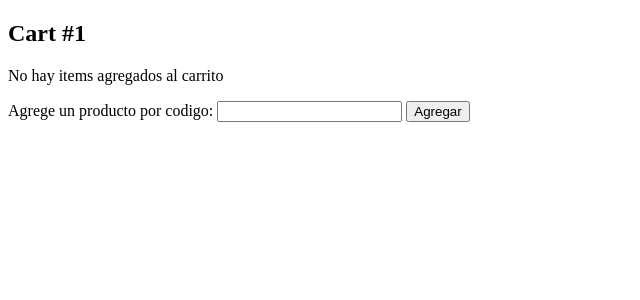
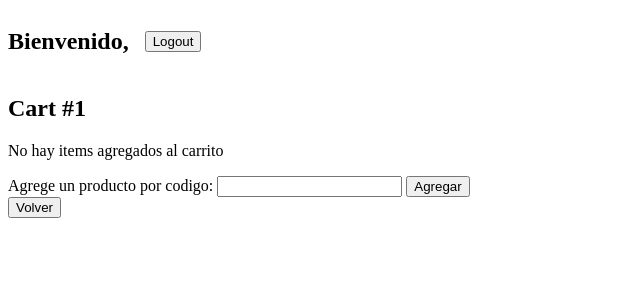
Before and after one commit to BenjaminZapata/CursoBackEnd, a Node server app: page /api/carts/600000000000000000000001 in a window 1280 px wide. Shown: the top 300 px of the page, without its empty margins (0-640 px from the left). Run offline with Node 20, Linux system fonts and the light colour scheme; the visitor is signed in with stand-in values (Sample User, id 1); tables that the repository leaves empty hold one stand-in row (values such as "Sample post"); some libraries are stand-ins or nearby versions.

Commit message:
22/05 10:49

```diff
--- a/ProyectoFinal/src/routes/carts.router.js
+++ b/ProyectoFinal/src/routes/carts.router.js
@@ -76,6 +76,8 @@
     res.status(404).send(`No existe el carrito con id ${cid}`)
     return
   }
+  // Agregamos la informacion del usuario
+  data[0].user = req.session.user[0]
   res.render('carts', data[0])
 })
 
@@ -104,6 +106,7 @@
   res.status(200).send(`Producto de codigo ${pid} eliminado del carrito con id ${cid} con exito`)
 })
 
+// MODIFICAMOS LA CANTIDAD DE UN PRODUCTO EN EL CARRITO
 router.put('/:cid/products/:pid', async (req, res) => {
   let cid = req.params.cid
   let pid = req.params.pid
--- a/ProyectoFinal/src/routes/login.router.js
+++ b/ProyectoFinal/src/routes/login.router.js
@@ -1,5 +1,4 @@
 import { Router } from "express"
-import session from "express-session"
 import userModel from '../models/user.model.js'
 
 const router = Router()
@@ -21,7 +20,7 @@
   let password = req.params.password
   let userData = await userModel.find({ usuario: {$eq: user}, contraseña: {$eq: password}})
   if (userData.length == 0){
-    return res.status(400).send('El usuario no existe o los datos son invalidos')
+    return res.status(401).send('El usuario no existe o los datos son invalidos')
   }
   req.session.user = userData
   res.redirect('/api/products')
--- a/ProyectoFinal/src/views/carts.handlebars
+++ b/ProyectoFinal/src/views/carts.handlebars
@@ -1,3 +1,7 @@
+<nav style="display: flex; align-items: center; gap: 1em;">
+  <h1>Bienvenido, {{user.rol}} {{user.usuario}}</h1>
+  <button onclick="logout()">Logout</button>
+</nav>
 <section>
   <h2>Cart #{{id}}</h2>
   {{#unless productos}}
@@ -14,6 +18,7 @@
       <input name="codigo">
       <button type="submit">Agregar</button>
     </form>
+    <a href="/api/products"><button>Volver</button></a>
   </footer>
 </section>
 
--- a/ProyectoFinal/src/views/product.handlebars
+++ b/ProyectoFinal/src/views/product.handlebars
@@ -1,5 +1,11 @@
+<nav style="display: flex; align-items: center; gap: 1em;">
+  <h1>Bienvenido, {{user.rol}} {{user.usuario}}</h1>
+  <button onclick="logout()">Logout</button>
+</nav>
 <section>
   <h2>{{this.nombre}}</h2>
   <p>{{this.codigo}} - {{this.categoria}}</p>
   <h3>${{this.precioVenta}}</h3>
+
+  <a href="/api/products"><button>Volver</button></a>
 </section>
```
Also changed, not shown: ProyectoFinal/src/routes/products.router.js (+10 -3 lines).
